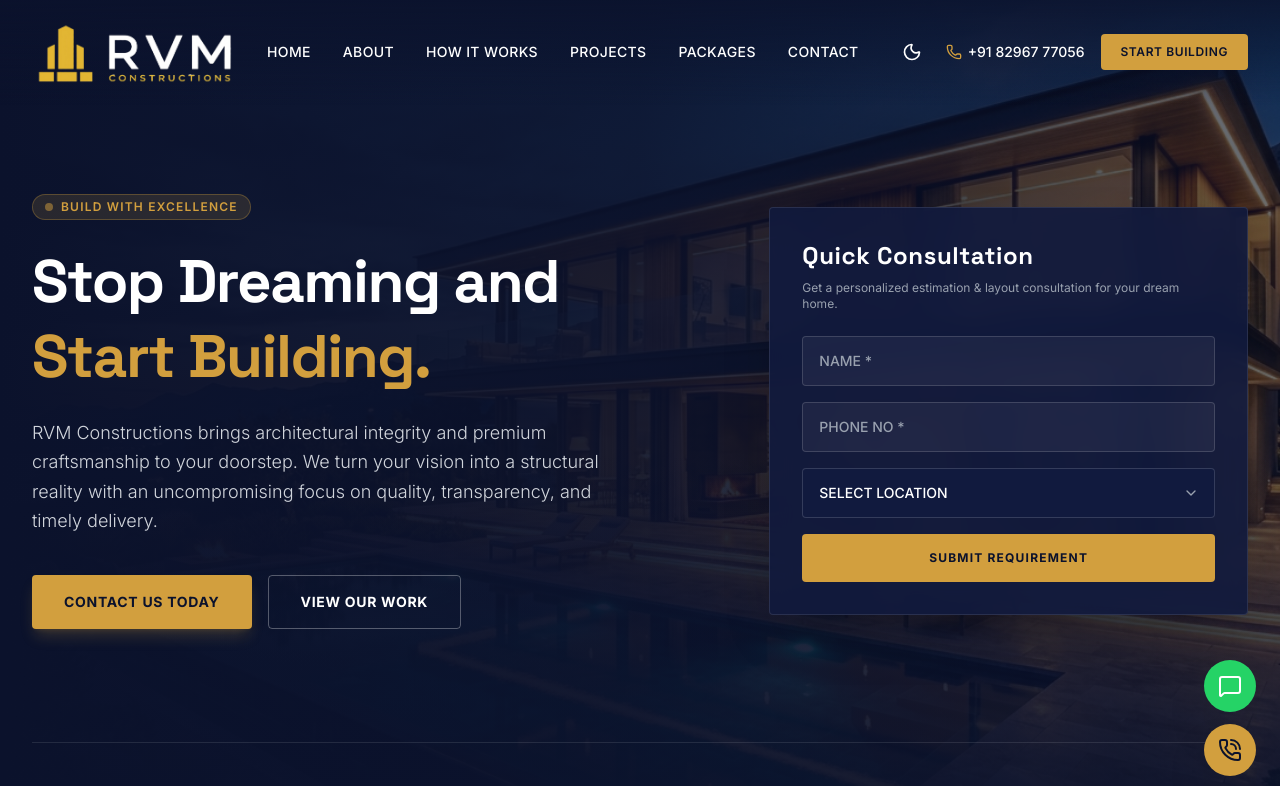
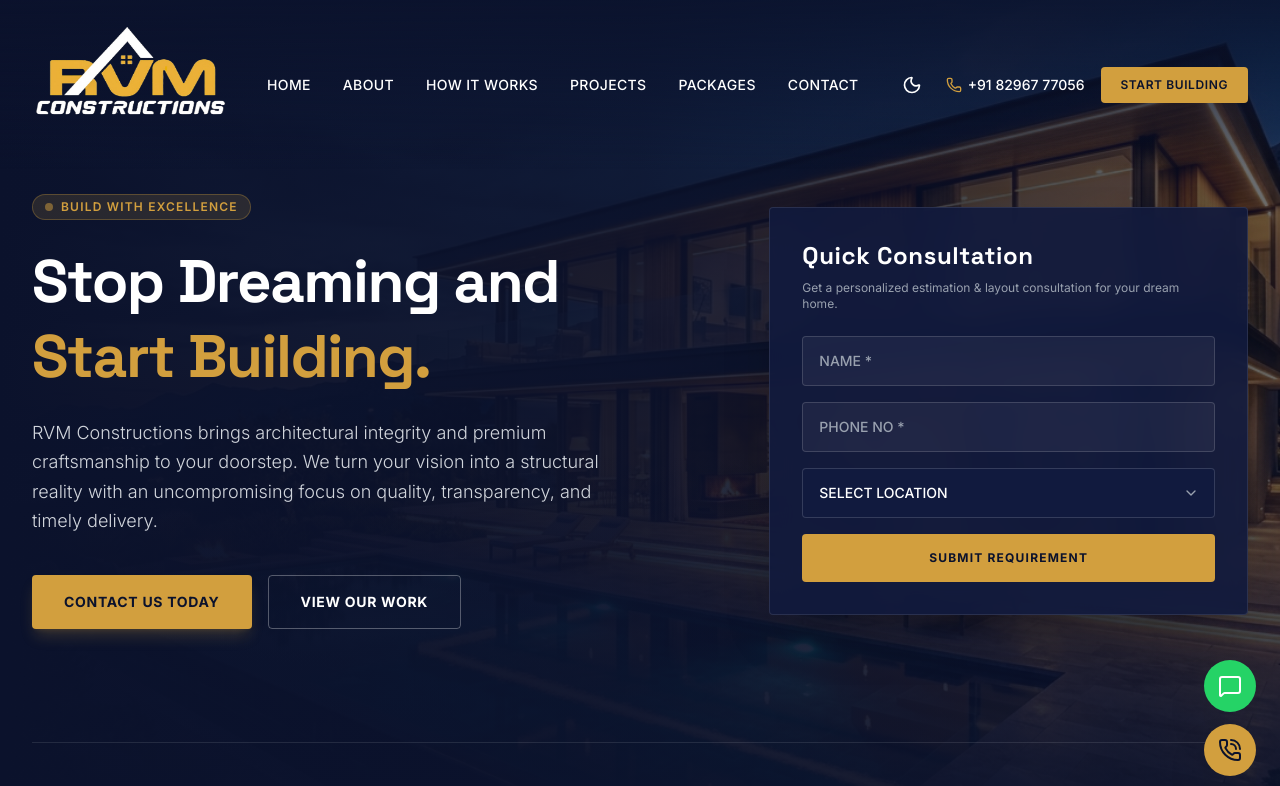
Before and after one commit to vpnxtgen/rvm_construction_proj, a React (Vite) app: page / in a window 1280 px wide. Shown: the top 786 px of the page. Built offline with nearby package versions, Linux system fonts and the light colour scheme.

Commit message:
company logo modified with style added.

```diff
--- a/src/components/Header.tsx
+++ b/src/components/Header.tsx
@@ -1,6 +1,7 @@
 import { useState, useEffect } from "react";
 import { Menu, X, Phone, Building2, Sun, Moon } from "lucide-react";
-import companyLogo  from "../assets/images/RVM_Construction_main_logo.png";
+//import companyLogo  from "../assets/images/RVM_Construction_main_logo.png";
+import companyLogo  from "../assets/images/rvm_main_logo_v2.png";
 
 interface HeaderProps {
   onStartBuildingClick: () => void;
@@ -68,7 +69,7 @@ export default function Header({
           >
             <header>
               {/* 2. Use the variable inside curly braces */}
-              <img src={companyLogo} alt="Company Logo" width="200" height="100" />
+              <img src={companyLogo} alt="Company Logo"  style={{ marginBottom: "29px", width: "200px", height: "100px"}}/>
             </header>
           </div>
 
--- a/src/components/Packages.tsx
+++ b/src/components/Packages.tsx
@@ -22,7 +22,7 @@ export default function Packages({ onChoosePlan, onDownloadBrochure }: PackagesP
             </h2>
           </div>
 
-          <div>
+          {/*<div>
             <button
               onClick={onDownloadBrochure}
               className="inline-flex items-center space-x-2 border border-rvm-gold/40 hover:border-rvm-gold hover:bg-rvm-gold/5 text-rvm-gold text-xs font-semibold tracking-wider px-6 py-3.5 rounded-sm transition-all duration-300 uppercase"
@@ -30,7 +30,7 @@ export default function Packages({ onChoosePlan, onDownloadBrochure }: PackagesP
               <Download className="h-4 w-4" />
               <span>DOWNLOAD BROCHURE</span>
             </button>
-          </div>
+          </div>*/}
         </div>
 
         {/* Packages Grid */}
```
Also changed, not shown: src/assets/images/rvm_main_logo_v2.png (added).
